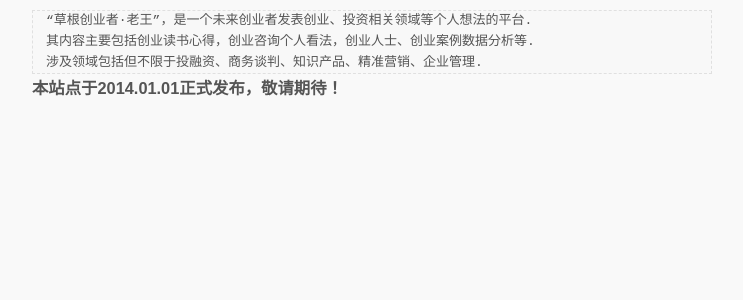
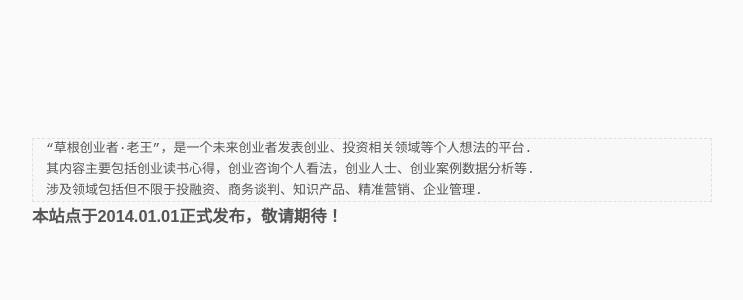
Before and after one commit to laowang24/laowang24.github.com, a Jekyll site: the page built from index.markdown, in a window 1280 px wide. Shown: the top 300 px of the page, without its empty margins (268-1011 px from the left). Built offline with Jekyll 4.4.1, drawn with Linux system fonts in a browser that asks for light colours; some web fonts are replaced; Markdown is read by kramdown in place of the engine named in the settings.

Commit message:
update at 2013-12-17

```diff
--- a/_layouts/welcome.html
+++ b/_layouts/welcome.html
@@ -22,7 +22,7 @@
   <body>
       <div id="main" role="main">
 
-        <div id="content" style="margin: 0 auto;padding-top:10px">
+        <div id="content" style="margin: 10px auto;padding-top:10%">
         {{ content }}
         </div>
       </div> <!-- main -->
```
